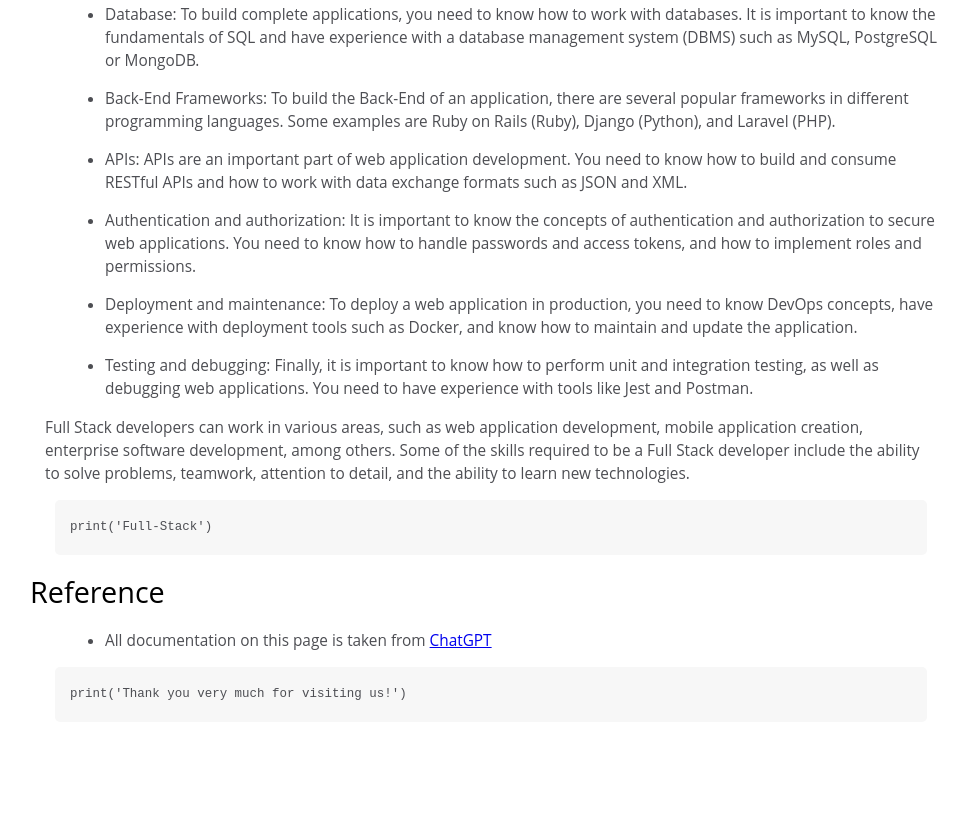
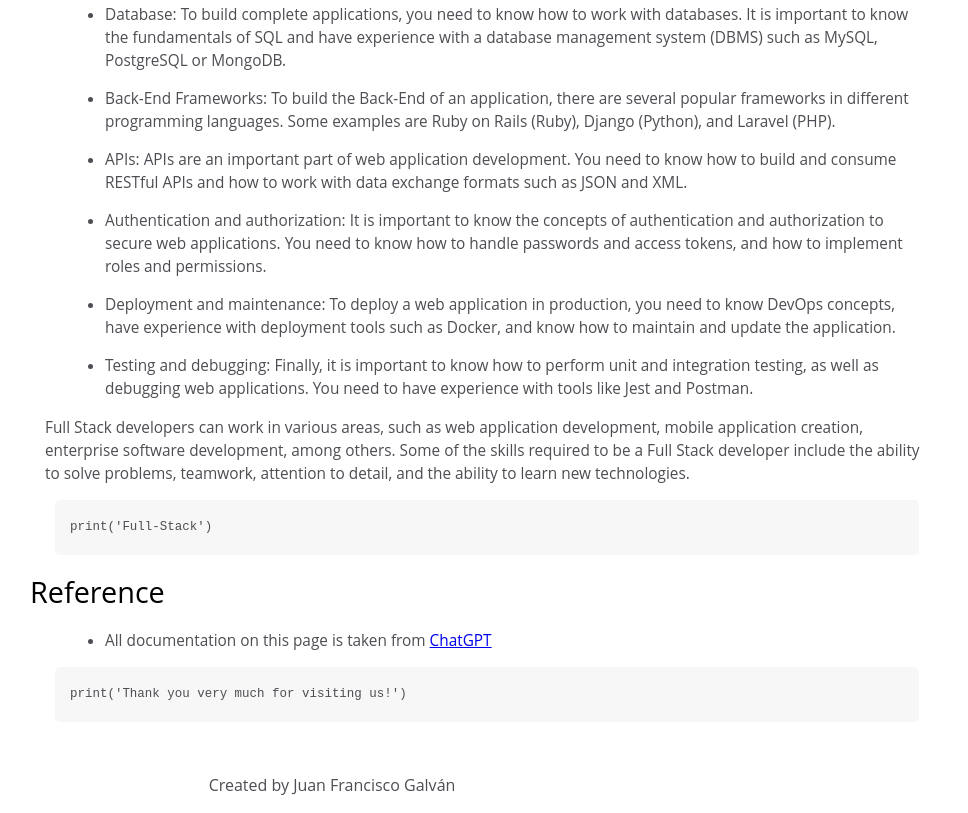
Before and after one commit to juanfrancgalvan/roadmap, a website: page index.html in a window 1280 px wide. Shown: the part 2526-3339 px from the top of the page, without its empty margins (308-1276 px from the left). Before the commit the page ends 3283 px from the top, so only its background shows below. Drawn offline with Linux system fonts and the light colour scheme.

Commit message:
modified:   build/style.css 	modified:   build/style.css.map 	modified:   index.html 	modified:   src/style.scss

```diff
--- a/index.html
+++ b/index.html
@@ -110,5 +110,8 @@
       </article>
     </section>
   </main>
+  <footer class="footer">
+    <p>Created by Juan Francisco Galván</p>
+  </footer>
 </body>
 </html>
--- a/src/style.scss
+++ b/src/style.scss
@@ -57,10 +57,10 @@ header {
 }
 
 .main-doc {
-  position: absolute;
+  // position: absolute;
   margin-left: 310px;
   padding: 20px;
-  margin-bottom: 110px;
+  // margin-bottom: 110px;
 }
 
 .main-doc header {
@@ -90,6 +90,10 @@ code {
   padding: 15px;
   margin: 10px;
   border-radius: 5px;
+}
+
+.footer {
+  text-align: center;
 }
 
 @media only screen and (width <= 992px) {
```
Also changed, not shown: build/style.css, 1 other file.
